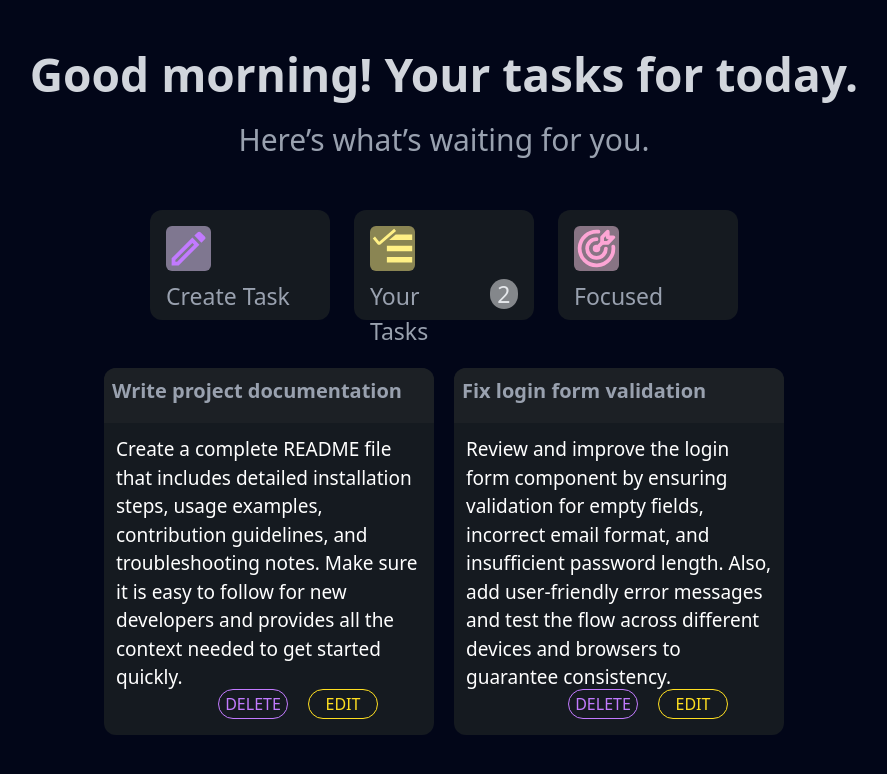
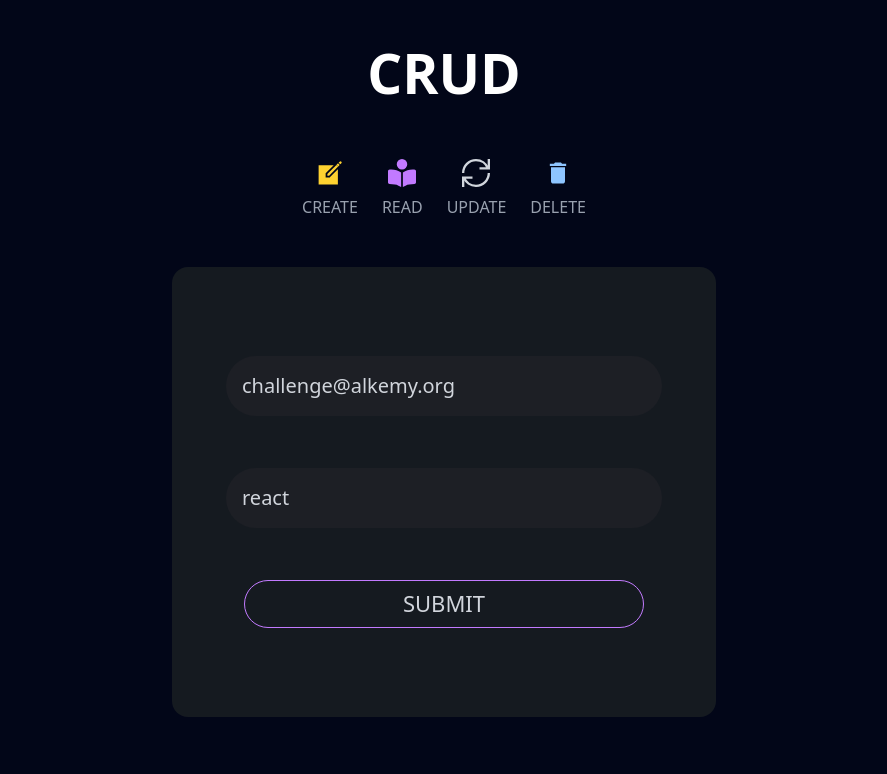
Before and after one commit to juanpablo1978/crud-rtk, a React (Vite) app: page / in a window 1280 px wide. Shown: the top 774 px of the page, without its empty margins (196-1083 px from the left). Built offline with nearby package versions, Linux system fonts and the light colour scheme.

Commit message:
validacion del form

```diff
--- a/package.json
+++ b/package.json
@@ -12,6 +12,7 @@
   "dependencies": {
     "@reduxjs/toolkit": "^2.9.0",
     "@tailwindcss/vite": "^4.1.12",
+    "axios": "^1.12.2",
     "react": "^19.1.1",
     "react-dom": "^19.1.1",
     "react-icons": "^5.5.0",
--- a/src/App.jsx
+++ b/src/App.jsx
@@ -9,8 +9,8 @@ const App = () => {
 
       <BrowserRouter>
       <Routes>
-        <Route path='/login' element={<Login/>} />
-        <Route path='/' element={<TaskList/>} />
+        <Route path='/' element={<Login/>} />
+        <Route path='/task-list' element={<TaskList/>} />
         <Route path='/task-form' element={<TaskForm/>} />
         <Route path='/edit-task/:id' element={<TaskForm/>} />
       </Routes>
--- a/src/components/Login.jsx
+++ b/src/components/Login.jsx
@@ -3,11 +3,41 @@ import { IoCreateSharp } from "react-icons/io5";
 import { FaBookOpenReader } from "react-icons/fa6";
 import { GrUpdate } from "react-icons/gr";
 import { MdDelete } from "react-icons/md";
+import axios from "axios";
+
+
+//https://chatgpt.com/c/68c568ed-6ec8-8327-9503-c9adef78c50b
+//https://academy.alkemy.org/curso/skill-up-react-i/contenidos/clase-2-validacion-del-formulario
 
 const Login = () => {
+  const handleSubmit = (e) => {
+    e.preventDefault();
+    const email = e.target.email.value;
+    const password = e.target.password.value;
+
+    if (email || password === "") {
+      console.log("los campos no pueden estar vacios");
+      return;
+    }
+    const regex = /^[^\s@]+@[^\s@]+\.[^\s@]+$/;
+    if (email !== "" && !regex.test(email)) {
+      console.log("debes escribir una direccion de correo valida");
+    }
+
+    if (email !== "challenge@alkemy.org" || password !== "react") {
+      console.log("credenciales incorrectas");
+    }
+    axios
+    .post('http://challenge-react.alkemy.org', {email, password})
+    .then(res=> res.data.token)
+
+  };
+
   return (
     <main className="min-h-screen bg-slate-950 w-full p-8 ">
-      <h1 className="text-[50px] font-bold text-center lg:text-[55px] text-white">CRUD</h1>
+      <h1 className="text-[50px] font-bold text-center lg:text-[55px] text-white">
+        CRUD
+      </h1>
       <section className="flex flex-col justify-center items-center">
         <article className="flex gap-x-6 pt-11">
           <div className="flex flex-col justify-center items-center gap-y-2">
@@ -29,24 +59,30 @@ const Login = () => {
         </article>
         <article className="pt-12 md:pt-20 lg:pt-12">
           <form
+            onSubmit={handleSubmit}
             className="w-[329px] h-[380px] md:w-[544px] md:h-[450px] bg-[#151a20] rounded-2xl
             flex flex-col justify-center items-center gap-y-7 md:gap-y-13"
           >
             <input
-              type="text"
+              type="email"
+              name="email"
               className="w-[286px] h-[53px] md:w-[436px] md:h-[60px] bg-[#1d1f25]
-              rounded-4xl outline-none p-4 text-[20px] placeholder-gray-300"
-              placeholder="email@gmail.com"
+              rounded-4xl outline-none p-4 text-[20px] focus:bg-[#1d1f25] placeholder:text-gray-300"
+              placeholder="challenge@alkemy.org"
             />
             <input
-              type="text"
+              type="password"
+              name="password"
               className="w-[286px] h-[53px] md:w-[436px] md:h-[60px] bg-[#1d1f25]
-               rounded-4xl outline-none p-4 text-[20px] placeholder-gray-300"
-              placeholder="Password"
+               rounded-4xl outline-none p-4 text-[20px] focus:bg-[#1d1f25] placeholder:text-gray-300"
+              placeholder="react"
             />
-            <button className="w-[240px] h-[53px] md:w-[400px] md:h-[60px] cursor-pointer
+            <button
+              type="submit"
+              className="w-[240px] h-[53px] md:w-[400px] md:h-[60px] cursor-pointer
             rounded-4xl border-[1px] lg:h-[48px] border-purple-400 text-[22px]
-            hover:text-gray-400 hover:border-purple-500 text-gray-300">
+            hover:text-gray-400 hover:border-purple-500 text-gray-300"
+            >
               SUBMIT
             </button>
           </form>
--- a/src/components/TaskForm.jsx
+++ b/src/components/TaskForm.jsx
@@ -34,7 +34,7 @@ const TaskForm = () => {
       );
     }
 
-    navigate("/");
+    navigate("/task-list");
   };
 
   useEffect(() => {
```
Also changed, not shown: 1 other file (tests, documents, lock files or other folders).
